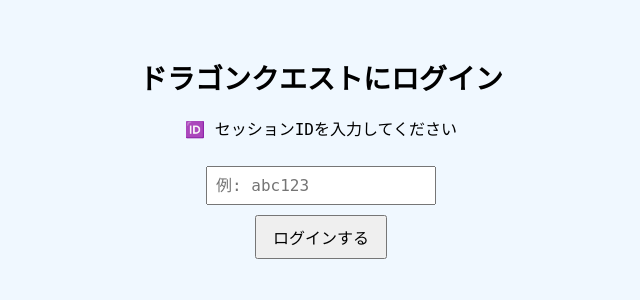
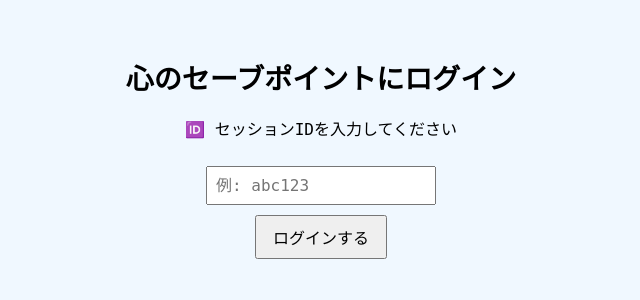
Before and after one commit to Riyuse-Amaya/mental-health-ai, a Flask app: page /login in a window 1280 px wide. Shown: the top 300 px of the page, without its empty margins (319-959 px from the left). Run offline with Flask 3, Linux system fonts and the light colour scheme; some web fonts are replaced.

Commit message:
Update titles to 心のセーブポイント

```diff
--- a/templates/index.html
+++ b/templates/index.html
@@ -3,7 +3,7 @@
 <head>
   <meta charset="UTF-8" />
   <meta name="viewport" content="width=device-width, initial-scale=1.0"/>
-  <title>ドラゴンクエスト</title>
+  <title>心のセーブポイント</title>
   <!-- ✅ ドット風フォント -->
   <link href="https://fonts.googleapis.com/css2?family=DotGothic16&display=swap" rel="stylesheet">
   <style>
@@ -88,7 +88,7 @@
   </style>
 </head>
 <body>
-  <h1>ドラゴンクエスト</h1>
+  <h1>心のセーブポイント</h1>
   <p id="session-info">🆔 セッションID: 読み込み中...</p>
 
   <!-- 所属部署 -->
--- a/templates/login.html
+++ b/templates/login.html
@@ -3,7 +3,7 @@
 <head>
   <meta charset="UTF-8" />
   <meta name="viewport" content="width=device-width, initial-scale=1.0" />
-  <title>ログイン - ドラゴンクエスト</title>
+  <title>ログイン - 心のセーブポイント</title>
   <link href="https://fonts.googleapis.com/css2?family=DotGothic16&display=swap" rel="stylesheet">
 
   <style>
@@ -31,7 +31,7 @@
   </style>
 </head>
 <body>
-  <h1>ドラゴンクエストにログイン</h1>
+  <h1>心のセーブポイントにログイン</h1>
   <p>🆔 セッションIDを入力してください</p>
   <form method="POST" action="/login">
     <input type="text" name="session_id" placeholder="例: abc123" required autocomplete="off" />
```
